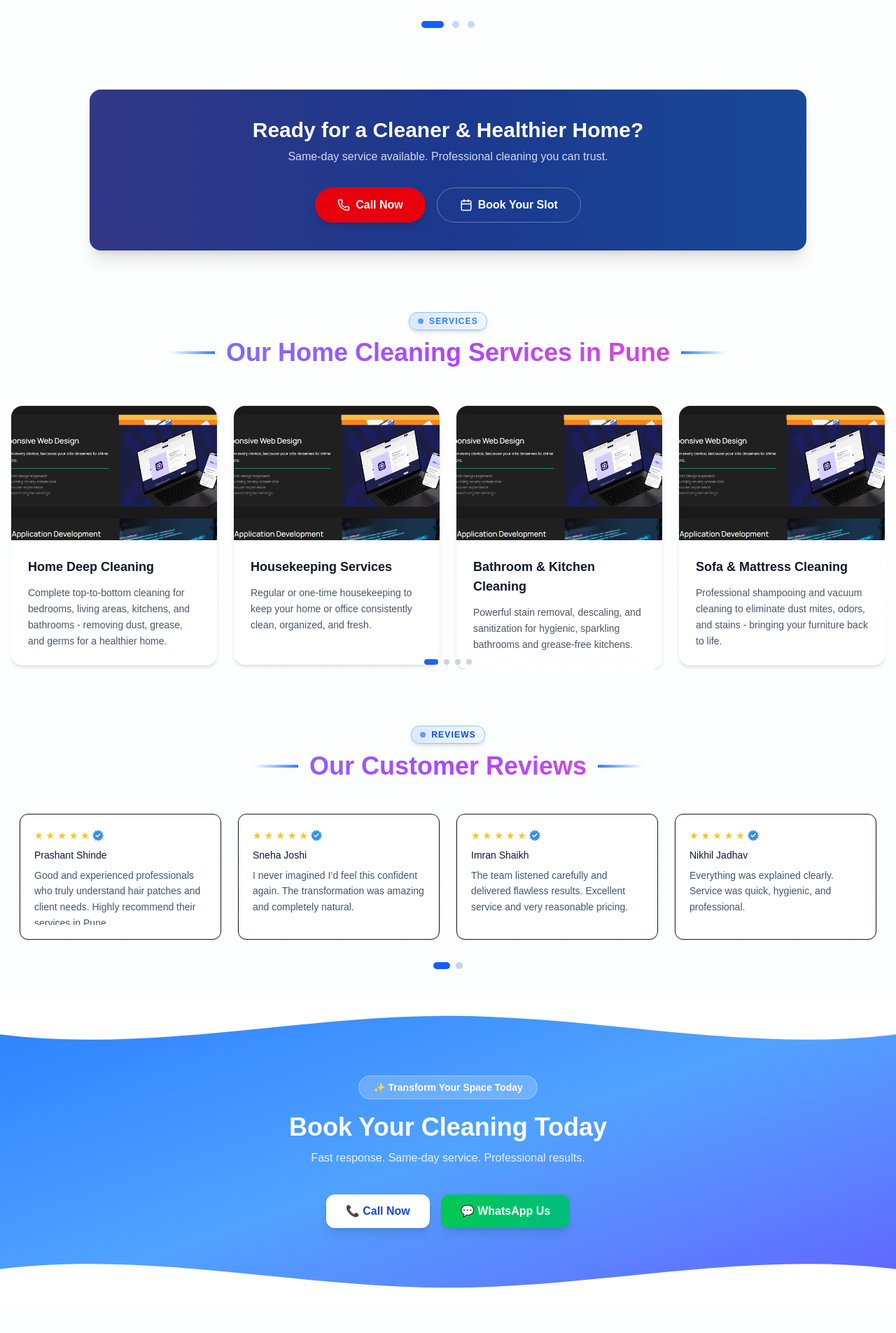
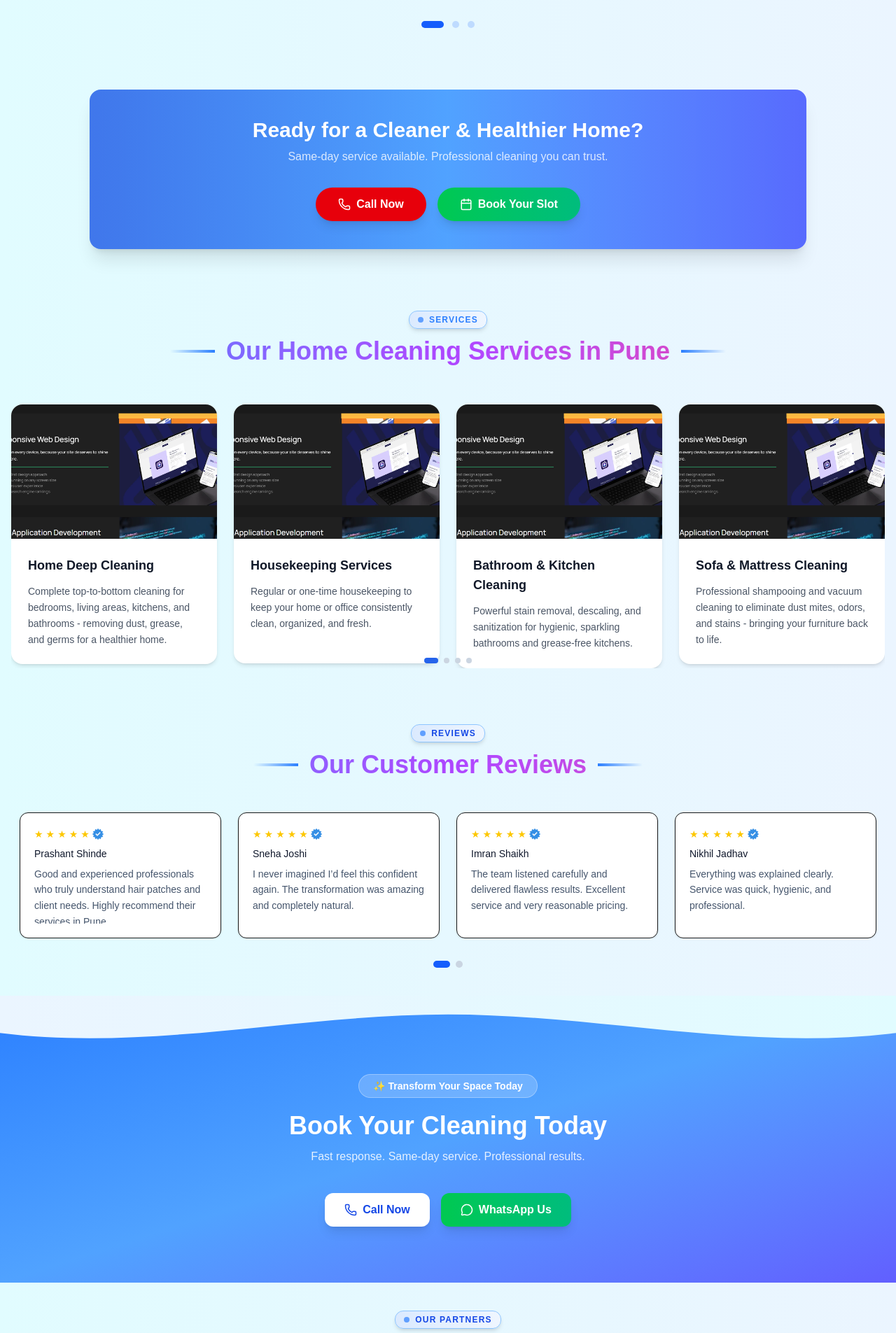
Before and after one commit to Spectra4/sahara-lp, a Next.js app: page / in a window 1280 px wide. Shown: the part 1886-3791 px from the top of the page at 70% size. Built offline with nearby package versions, Linux system fonts and the light colour scheme.

Commit message:
bg change

```diff
--- a/app/globals.css
+++ b/app/globals.css
@@ -25,14 +25,15 @@ body {
   font-family: Arial, Helvetica, sans-serif;
 }
 .site-bg {
-  background:
-    linear-gradient(
-      to bottom,
-      #ffffff 0%,
-      #fdfefe 45%,
-      #fafcff 100%
-    );
+  background: linear-gradient(
+    270deg,
+    rgba(235,245,255,1) 0%,
+    rgba(230,248,255,1) 50%,
+    rgba(225,252,255,1) 100%
+  );
 }
+
+
 
 .primary {
   color: #2D2F92;
--- a/components/CtaFirst.tsx
+++ b/components/CtaFirst.tsx
@@ -10,7 +10,7 @@ export default function CtaFirst() {
         className="
         relative mx-auto max-w-5xl
         rounded-2xl
-        bg-gradient-to-r from-blue-900 via-blue-900 to-blue-900
+        bg-gradient-to-r from-blue-500 via-blue-400 to-indigo-500
         shadow-xl overflow-hidden
       "
       >
@@ -29,7 +29,7 @@ export default function CtaFirst() {
             </p>
           </div>
 
-          {/* Buttons BELOW text */}
+          {/* Buttons */}
           <div className="flex flex-col sm:flex-row gap-4 mt-2">
 
             {/* Call Now */}
@@ -48,16 +48,18 @@ export default function CtaFirst() {
               Call Now
             </a>
 
-            {/* Book Slot */}
+            {/* Book Slot – GREEN */}
             <Link
               href="/book-slot"
               className="
               inline-flex items-center justify-center gap-2
-              rounded-full border border-white/30
+              rounded-full
+              bg-gradient-to-r from-green-500 to-emerald-500
+              hover:from-green-600 hover:to-emerald-600
               px-8 py-3
               text-sm md:text-base font-semibold text-white
-              hover:bg-white/10
               transition-all duration-300
+              shadow-lg hover:shadow-green-500/40
             "
             >
               <Calendar size={18} />
--- a/components/CtaSecond.tsx
+++ b/components/CtaSecond.tsx
@@ -1,3 +1,5 @@
+import { Phone, MessageCircle } from "lucide-react";
+
 export default function CtaSecond() {
   return (
     <section className="relative w-full overflow-hidden bg-gradient-to-br from-blue-500 via-blue-400 to-indigo-500">
@@ -8,31 +10,35 @@ export default function CtaSecond() {
         viewBox="0 0 1440 90"
         preserveAspectRatio="none"
       >
+        <defs>
+          <linearGradient id="siteBgGradient" x1="0%" y1="0%" x2="100%" y2="0%">
+            <stop offset="0%" stopColor="rgba(235,245,255,1)" />
+            <stop offset="50%" stopColor="rgba(230,248,255,1)" />
+            <stop offset="100%" stopColor="rgba(225,252,255,1)" />
+          </linearGradient>
+        </defs>
+
         <path
           d="M0,60 C240,90 480,30 720,30 960,30 1200,90 1440,60 L1440,0 L0,0 Z"
-          fill="#ffffff"   // color of section ABOVE
+          fill="url(#siteBgGradient)"
         />
       </svg>
 
+
       {/* BOTTOM CURVE */}
-      <svg
+      {/* <svg
         className="absolute bottom-0 left-0 w-full"
         viewBox="0 0 1440 90"
         preserveAspectRatio="none"
       >
         <path
           d="M0,30 C240,0 480,60 720,60 960,60 1200,0 1440,30 L1440,90 L0,90 Z"
-          fill="#ffffff"   // color of section BELOW
+          fill="#ffffff"
         />
-      </svg>
+      </svg> */}
 
       {/* CONTENT */}
-      <div className="relative pt-28 pb-28">
-
-        {/* Glow accents */}
-        {/* <div className="absolute -top-24 -left-24 w-80 h-80 bg-white/20 rounded-full blur-3xl" />
-        <div className="absolute -bottom-24 -right-24 w-80 h-80 bg-indigo-300/30 rounded-full blur-3xl" /> */}
-
+      <div className="relative pt-28 pb-20">
         <div className="relative max-w-5xl mx-auto px-4 text-center">
 
           {/* Badge */}
@@ -54,25 +60,33 @@ export default function CtaSecond() {
 
           {/* Buttons */}
           <div className="flex flex-col sm:flex-row gap-4 justify-center">
+
+            {/* Call */}
             <a
               href="tel:+919999999999"
-              className="px-7 py-3 rounded-xl bg-white text-blue-700 font-semibold
-              shadow-lg hover:shadow-2xl hover:-translate-y-0.5 transition-all"
+              className="inline-flex items-center justify-center gap-2
+                px-7 py-3 rounded-xl bg-white text-blue-700 font-semibold
+                shadow-lg hover:shadow-2xl hover:-translate-y-0.5 transition-all"
             >
-              📞 Call Now
+              <Phone size={18} />
+              Call Now
             </a>
 
+            {/* WhatsApp */}
             <a
               href="https://wa.me/919999999999"
               target="_blank"
               rel="noopener noreferrer"
-              className="px-7 py-3 rounded-xl bg-gradient-to-r from-green-500 to-emerald-500
-              text-white font-semibold shadow-lg hover:shadow-2xl hover:-translate-y-0.5 transition-all"
+              className="inline-flex items-center justify-center gap-2
+                px-7 py-3 rounded-xl bg-gradient-to-r from-green-500 to-emerald-500
+                text-white font-semibold shadow-lg hover:shadow-2xl
+                hover:-translate-y-0.5 transition-all"
             >
-              💬 WhatsApp Us
+              <MessageCircle size={18} />
+              WhatsApp Us
             </a>
+
           </div>
-
         </div>
       </div>
     </section>
--- a/components/Footer.tsx
+++ b/components/Footer.tsx
@@ -7,21 +7,30 @@ export default function Footer() {
   const year = new Date().getFullYear();
 
   return (
-    <footer className="bg-[#182950] text-white pt-16 pb-10">
+    <footer
+      className="
+      bg-[#182950] text-white
+      pt-16 pb-10
+      rounded-t-[40px]
+      overflow-hidden
+    "
+    >
       <div className="max-w-7xl mx-auto px-6 grid grid-cols-1 sm:grid-cols-2 lg:grid-cols-4 gap-12">
 
         {/* Company Info */}
         <div>
           <h2 className="text-2xl font-bold mb-4">Sahara Cleaning</h2>
           <p className="text-gray-200 leading-relaxed">
-            Sahara Cleaning is a premier provider of industrial cleaning solutions, dedicated to delivering top-notch services that ensure safety, efficiency, and environmental compliance for businesses worldwide.
+            Sahara Cleaning is a premier provider of industrial cleaning solutions,
+            dedicated to delivering top-notch services that ensure safety,
+            efficiency, and environmental compliance for businesses worldwide.
           </p>
         </div>
 
         {/* Quick Links */}
         <div>
           <h3 className="text-xl font-semibold mb-4">Quick Links</h3>
-
+          {/* add links later */}
         </div>
 
         {/* Contact Info */}
@@ -48,12 +57,11 @@ export default function Footer() {
           <h3 className="text-xl font-semibold mb-4">Location Map</h3>
           <div className="rounded-2xl overflow-hidden shadow-xl border border-white/20">
             <iframe
-              src="https://www.google.com/maps/embed?pb=!1m18!1m12!1m3!1d3783.298231842842!2d73.85674397496377!3d18.515009982578307!2m3!1f0!2f0!3f0!3m2!1i1024!2i768!4f13.1!3m3!1m2!1s0x3bc2c076b0000001%3A0x38dcb1d8c41e6bb9!2sPune%2C%20Maharashtra!5e0!3m2!1sen!2sin!4v1709988888888"
+              src="https://www.google.com/maps/embed?pb=!1m18!1m12!1m3!1d3783.298231842842!2d73.85674397496377!3d18.515009982578307!"
               width="100%"
               height="180"
-              allowFullScreen
               loading="lazy"
-            ></iframe>
+            />
           </div>
         </div>
       </div>
```
